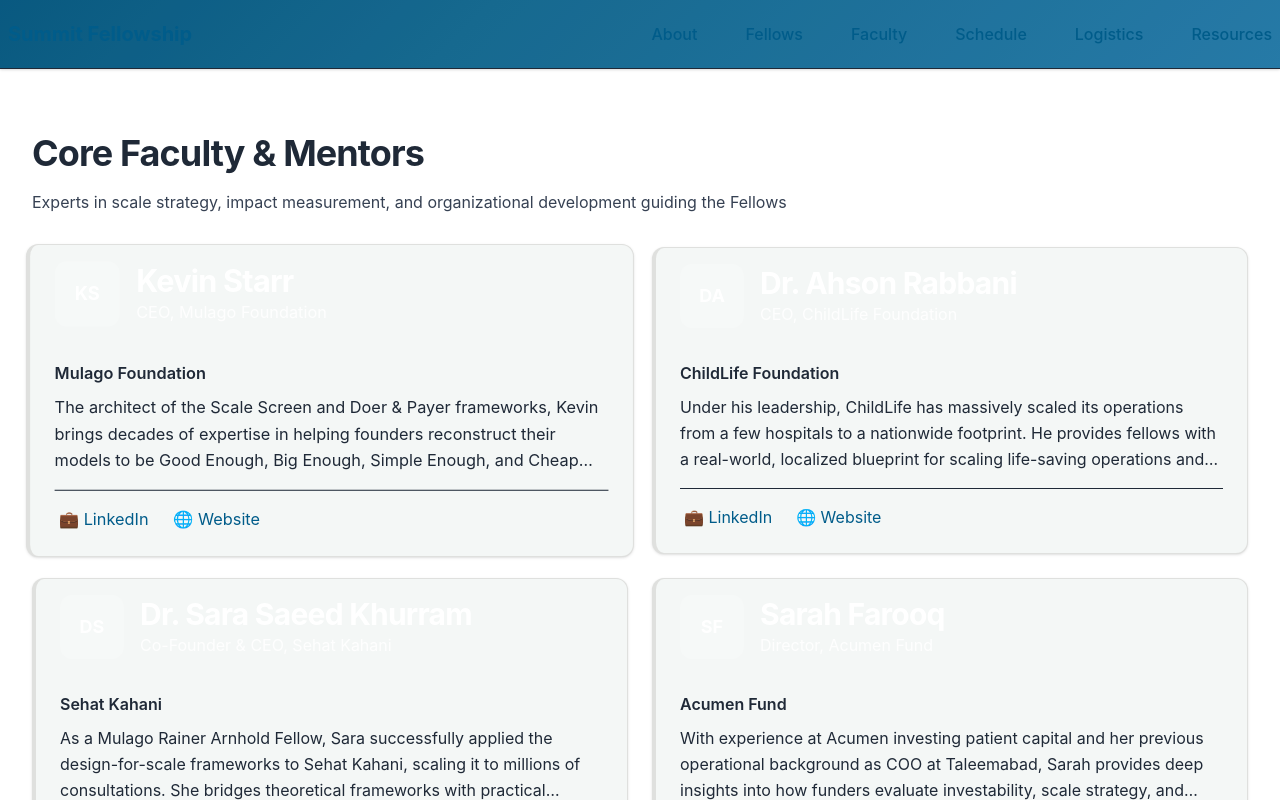
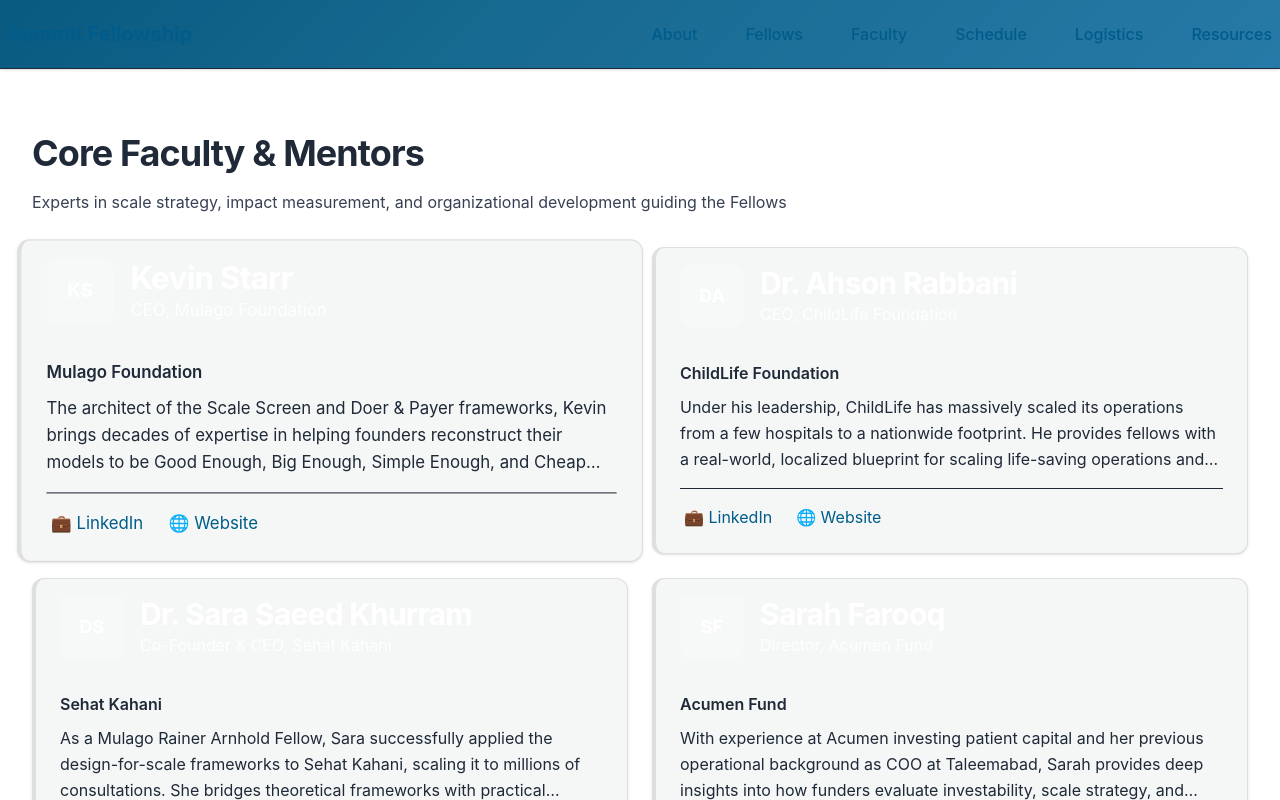
Before and after one commit to usmanjaved-droid/summit-fellowship-website, a Next.js app: page /faculty in a window 1280 px wide. In both pictures the pointer is over the element 330 px from the left and 826 px from the top of the page. Shown: the part 426-1226 px from the top of the page. Built offline with nearby package versions, Linux system fonts and the light colour scheme.

Commit message:
fix: correct Tailwind v4 compatibility issues with scale-102 and focus ring styling

```diff
--- a/app/globals.css
+++ b/app/globals.css
@@ -194,14 +194,14 @@ a:hover {
 }
 
 .btn-primary:hover {
-  @apply shadow-xl transform scale-102;
+  @apply shadow-xl transform scale-105;
   opacity: 0.95;
   box-shadow: 0 10px 25px rgba(214, 40, 40, 0.15);
 }
 
 .btn-primary:focus {
-  @apply outline-none ring-2 ring-offset-2;
-  ring-color: var(--color-accent);
+  outline: 2px solid var(--color-accent);
+  outline-offset: 2px;
 }
 
 .btn-secondary {
@@ -264,7 +264,7 @@ a:hover {
   }
 
   .card:hover {
-    @apply transform scale-102;
+    @apply transform scale-105;
   }
 
   /* Section spacing */
```
